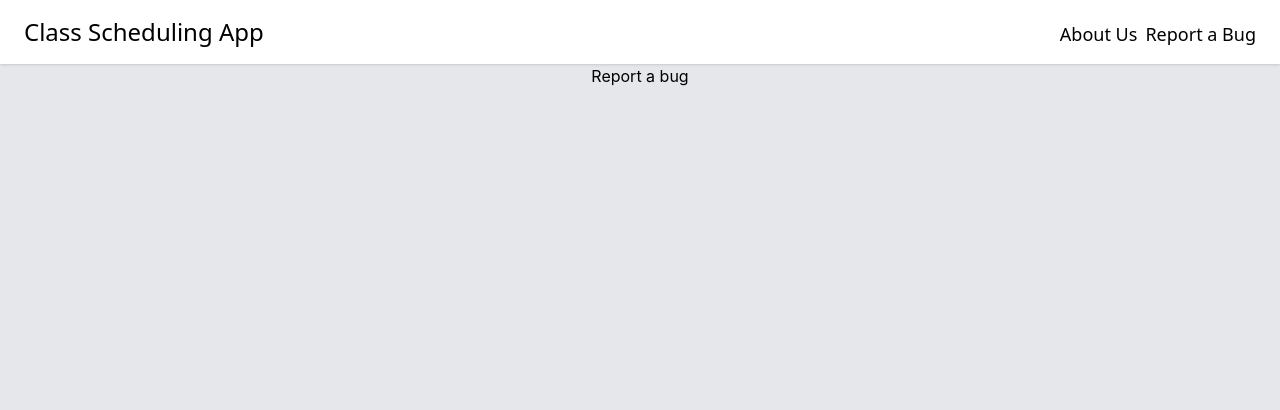
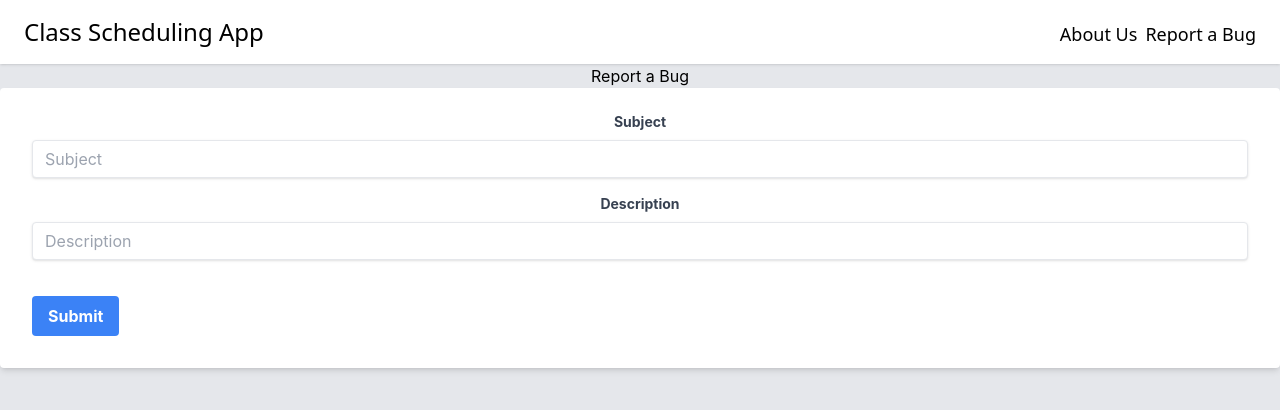
Before and after one commit to azavalny/college-class-scheduler, a React (Create React App) app in the folder frontend/: page /report-bug in a window 1280 px wide. Shown: the top 410 px of the page. Built offline with nearby package versions, Linux system fonts and the light colour scheme.

Commit message:
Added the report bug page

```diff
--- a/frontend/src/components/Navbar.js
+++ b/frontend/src/components/Navbar.js
@@ -1,4 +1,4 @@
-import React, { useState } from "react";
+import React, { useState } from 'react';
 import { NavLink } from 'react-router-dom';
 
 export default function Navbar() {
--- a/frontend/src/components/ReportBug.js
+++ b/frontend/src/components/ReportBug.js
@@ -8,7 +8,45 @@
         <Navbar />
         <div className="container mx-auto">
           <div className="w-full h-64">
-            Report a bug
+            Report a Bug
+            <form className="bg-white shadow-md rounded px-8 pt-6 pb-8 mb-4">
+              <div className="mb-4">
+                <label
+                  className="block text-gray-700 text-sm font-bold mb-2"
+                  htmlFor="subject"
+                >
+                  Subject
+                </label>
+                <input
+                  className="shadow appearance-none border rounded w-full py-2 px-3 text-gray-700 leading-tight focus:outline-none focus:shadow-outline"
+                  id="subject"
+                  type="text"
+                  placeholder="Subject"
+                />
+              </div>
+              <div className="mb-6">
+                <label
+                  className="block text-gray-700 text-sm font-bold mb-2"
+                  htmlFor="Description"
+                >
+                  Description
+                </label>
+                <input
+                  className="shadow appearance-none border rounded w-full py-2 px-3 text-gray-700 mb-3 leading-tight focus:outline-none focus:shadow-outline"
+                  id="description"
+                  type="textarea"
+                  placeholder="Description"
+                />
+              </div>
+              <div className="flex items-center justify-between">
+                <button
+                  className="bg-blue-500 hover:bg-blue-700 text-white font-bold py-2 px-4 rounded focus:outline-none focus:shadow-outline"
+                  type="button"
+                >
+                  Submit
+                </button>
+              </div>
+            </form>
           </div>
         </div>
       </div>
```
